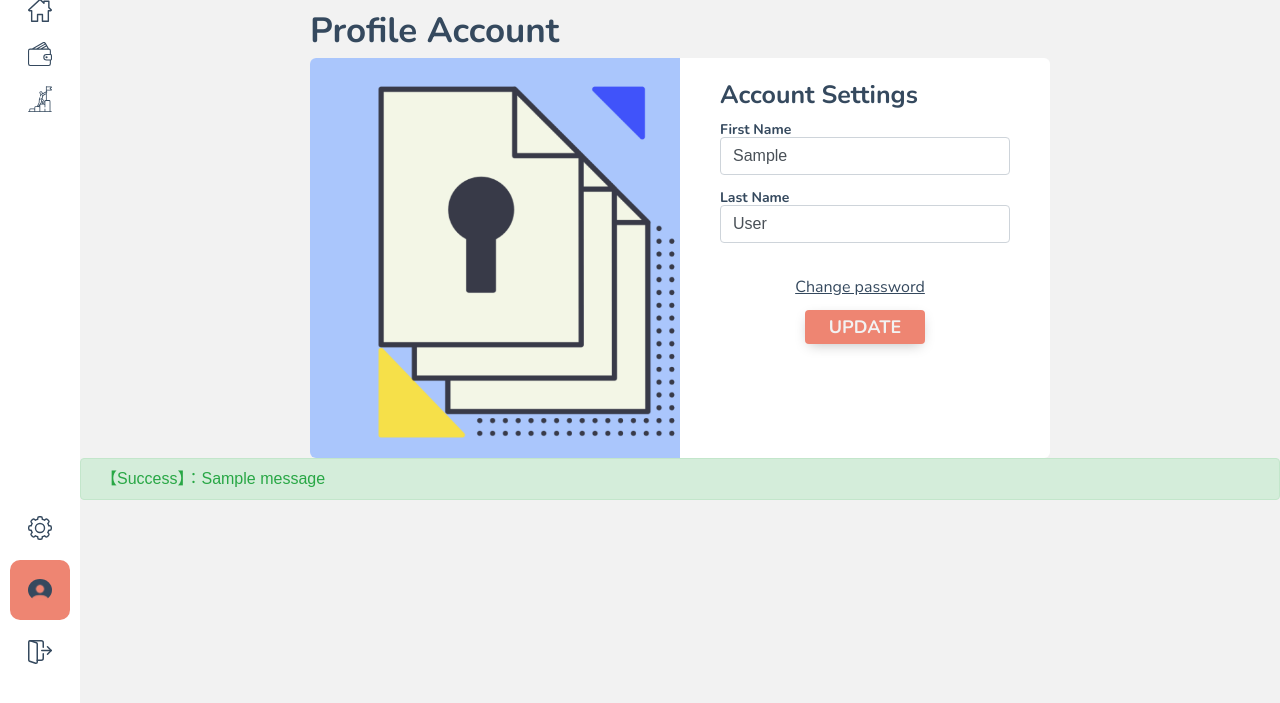
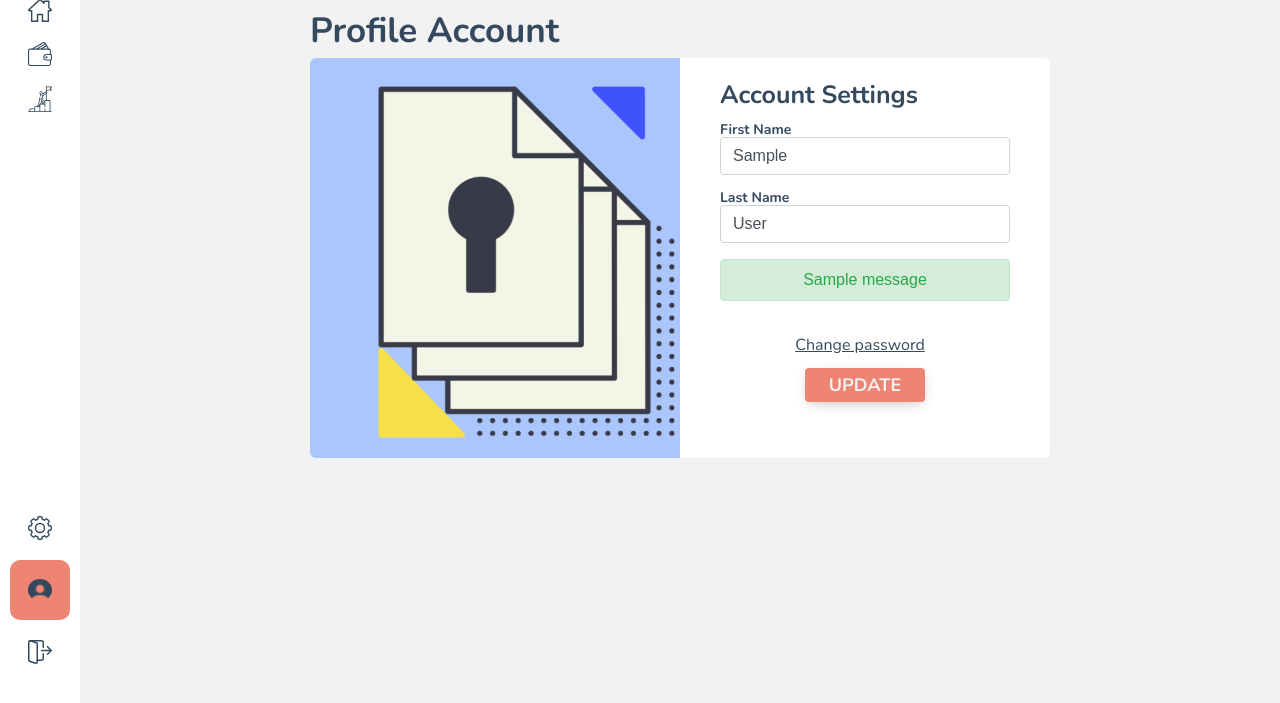
Before and after one commit to ameraibrahim-dev/penny-pincher, a Django app: page /user/profile/ in a window 1280 px wide. Shown: the part 97-800 px from the top of the page. Run offline with Django 3.2, Linux system fonts and the light colour scheme; a user stored in the database is signed in; tables that the repository leaves empty hold one stand-in row (values such as "Sample post"); one stand-in notice (Sample message) is shown; some libraries are stand-ins or nearby versions.

Commit message:
change success msg,display location

```diff
--- a/user/templates/user/user_profile.html
+++ b/user/templates/user/user_profile.html
@@ -46,7 +46,19 @@
                                     {% endfor %}
                                     {% render_field form.last_name class="form-control" %}
                                 </div>
+   <!-- Message framework-->
+    {% if messages %}
+        {% for message in messages %}
+            {% if message.level == DEFAULT_MESSAGE_LEVELS.SUCCESS %}
+                <div class="alert alert-success alert-dismissable">
+                    <p class="text-success">
+                        {{ message }}
+                    </p>
+                </div>
+            {% endif %}
 
+        {% endfor %}
+    {% endif %}
                                 <div class="form-group update-control">
                                     <a href="{% url 'user:password_change' %}" class="change-pass-link">Change
                                         password</a>
@@ -63,19 +75,7 @@
     </div>
 
 
-    <!-- Message framework-->
-    {% if messages %}
-        {% for message in messages %}
-            {% if message.level == DEFAULT_MESSAGE_LEVELS.SUCCESS %}
-                <div class="alert alert-success alert-dismissable">
-                    <p class="text-success">
-                        【Success】：{{ message }}
-                    </p>
-                </div>
-            {% endif %}
 
-        {% endfor %}
-    {% endif %}
 {% endblock %}
 
 {% block body-javascript-extension %}
--- a/user/views.py
+++ b/user/views.py
@@ -86,5 +86,5 @@ class UserUpdateView(UpdateView, LoginRequiredMixin):
         return self.request.user
 
     def form_valid(self, form):
-        messages.success(self.request, "User profile updated")
+        messages.success(self.request, "Update Successful")
         return super(UserUpdateView, self).form_valid(form)
```
